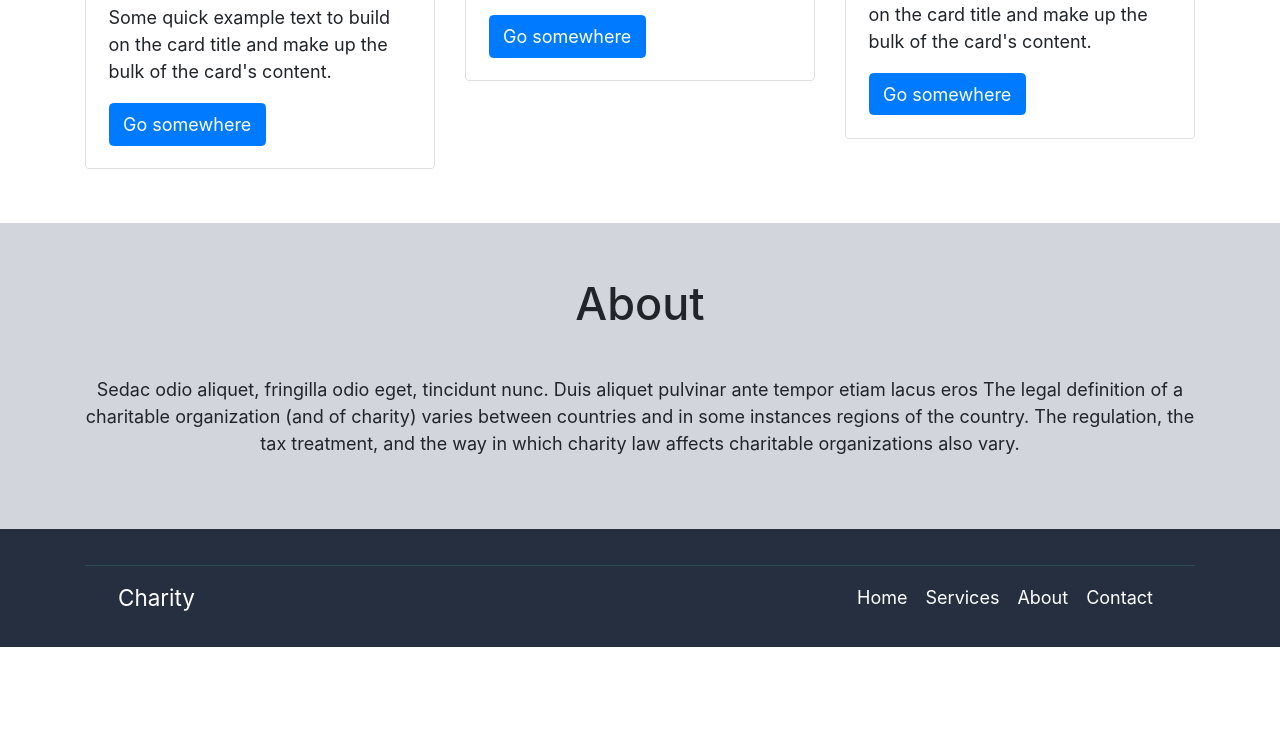
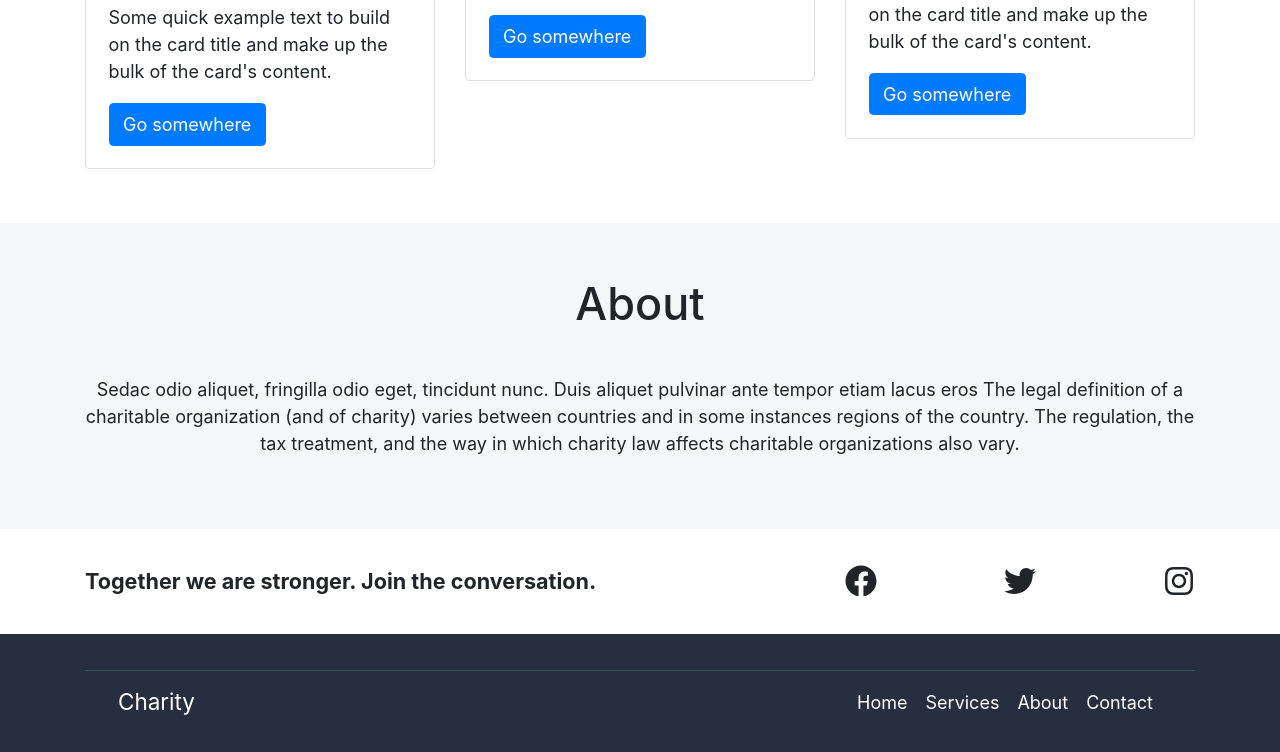
Before and after one commit to harerakalex/banana-fibers-seed, a Gatsby site: page / in a window 1280 px wide. Shown: the part 1274-2026 px from the top of the page. Before the commit the page ends 1921 px from the top, so only its background shows below. Built offline with nearby package versions, Linux system fonts and the light colour scheme; Gatsby itself is replaced by a stand-in of ours.

Commit message:
Add social media on homepage

```diff
--- a/package.json
+++ b/package.json
@@ -25,6 +25,7 @@
     "react-bootstrap": "^1.6.1",
     "react-dom": "^17.0.1",
     "react-helmet": "^6.1.0",
+    "react-icons": "^4.2.0",
     "sass": "1.32.*",
     "typescript": "^4.3.4"
   },
--- a/src/components/Contact/Address/index.tsx
+++ b/src/components/Contact/Address/index.tsx
@@ -1,5 +1,5 @@
 import React, { FC } from 'react'
-import { Button, Card, Col, Container, Row } from 'react-bootstrap'
+import { Col, Container, Row } from 'react-bootstrap'
 
 import './style.scss'
 import { FontAwesomeIcon } from '@fortawesome/react-fontawesome'
--- a/src/components/Home/About/style.scss
+++ b/src/components/Home/About/style.scss
@@ -1,7 +1,7 @@
 .about_main-wrapper {
   width: 100%;
   padding: 3em 1em;
-  background: #d2d6dc;
+  background: #f5f6f7;
 
   &__content {
     text-align: center;
--- a/src/components/Reusable/Footer/index.tsx
+++ b/src/components/Reusable/Footer/index.tsx
@@ -3,10 +3,7 @@ import { Navbar, Container, Nav } from 'react-bootstrap'
 
 import './style.scss'
 
-type Props = {
-  siteTitle?: string
-}
-const Footer: FC<Props> = () => (
+const Footer: FC = () => (
   <footer className="footer">
     <Container>
       <div className="footer__nav-container">
--- /dev/null
+++ b/src/components/Reusable/SocialMedia/index.tsx
@@ -0,0 +1,47 @@
+import React, { FC } from 'react'
+import { Col, Container, Row } from 'react-bootstrap'
+import { FaFacebook, FaTwitter, FaInstagram } from 'react-icons/fa'
+
+import './style.scss'
+
+const SocialMedia: FC = () => (
+  <section className="social-media-container">
+    <Container>
+      <Row>
+        <Col md={8}>
+          <span className="social-media-container__title">
+            Together we are stronger. Join the conversation.
+          </span>
+        </Col>
+        <Col md={4} className="social-media-container__icon-wrapper">
+          <a
+            href="https://www.facebook.com/harera.kalex/"
+            target="_blank"
+            className="social-media-container__facabook"
+          >
+            <FaFacebook
+              onClick={() => console.log('hello')}
+              className="social-media-container__icon"
+            />
+          </a>
+          <a
+            href="https://www.facebook.com/harera.kalex/"
+            target="_blank"
+            className="social-media-container__twitter"
+          >
+            <FaTwitter className="social-media-container__icon" />
+          </a>
+          <a
+            href="https://www.facebook.com/harera.kalex/"
+            target="_blank"
+            className="social-media-container__instagram"
+          >
+            <FaInstagram className="social-media-container__icon" />
+          </a>
+        </Col>
+      </Row>
+    </Container>
+  </section>
+)
+
+export default SocialMedia
--- /dev/null
+++ b/src/components/Reusable/SocialMedia/style.scss
@@ -0,0 +1,36 @@
+.social-media-container {
+  padding: 2em 0;
+
+  &__title {
+    font-size: larger;
+    font-weight: bold;
+  }
+
+  a {
+    text-decoration: none;
+    color: inherit;
+  }
+
+  &__icon-wrapper {
+    display: flex;
+    flex-direction: row;
+    justify-content: space-between;
+  }
+
+  &__icon {
+    font-size: xx-large;
+    cursor: pointer;
+  }
+
+  &__facabook:hover {
+    color: #4267b2;
+  }
+
+  &__twitter:hover {
+    color: #1da1f2;
+  }
+
+  &__instagram:hover {
+    color: #405de6;
+  }
+}
--- a/src/pages/index.tsx
+++ b/src/pages/index.tsx
@@ -5,6 +5,7 @@ import { SEO } from '../components/seo'
 import Landing from '../components/Home/Landing'
 import Services from '../components/Home/Services'
 import About from '../components/Home/About'
+import SocialMedia from '../components/Reusable/SocialMedia'
 
 // import 'bootstrap/dist/css/bootstrap.min.css'
 import './App.scss'
@@ -16,6 +17,7 @@ const IndexPage: FC = () => (
       <Landing />
       <Services />
       <About />
+      <SocialMedia />
     </>
   </Layout>
 )
```
Also changed, not shown: 1 other file.
